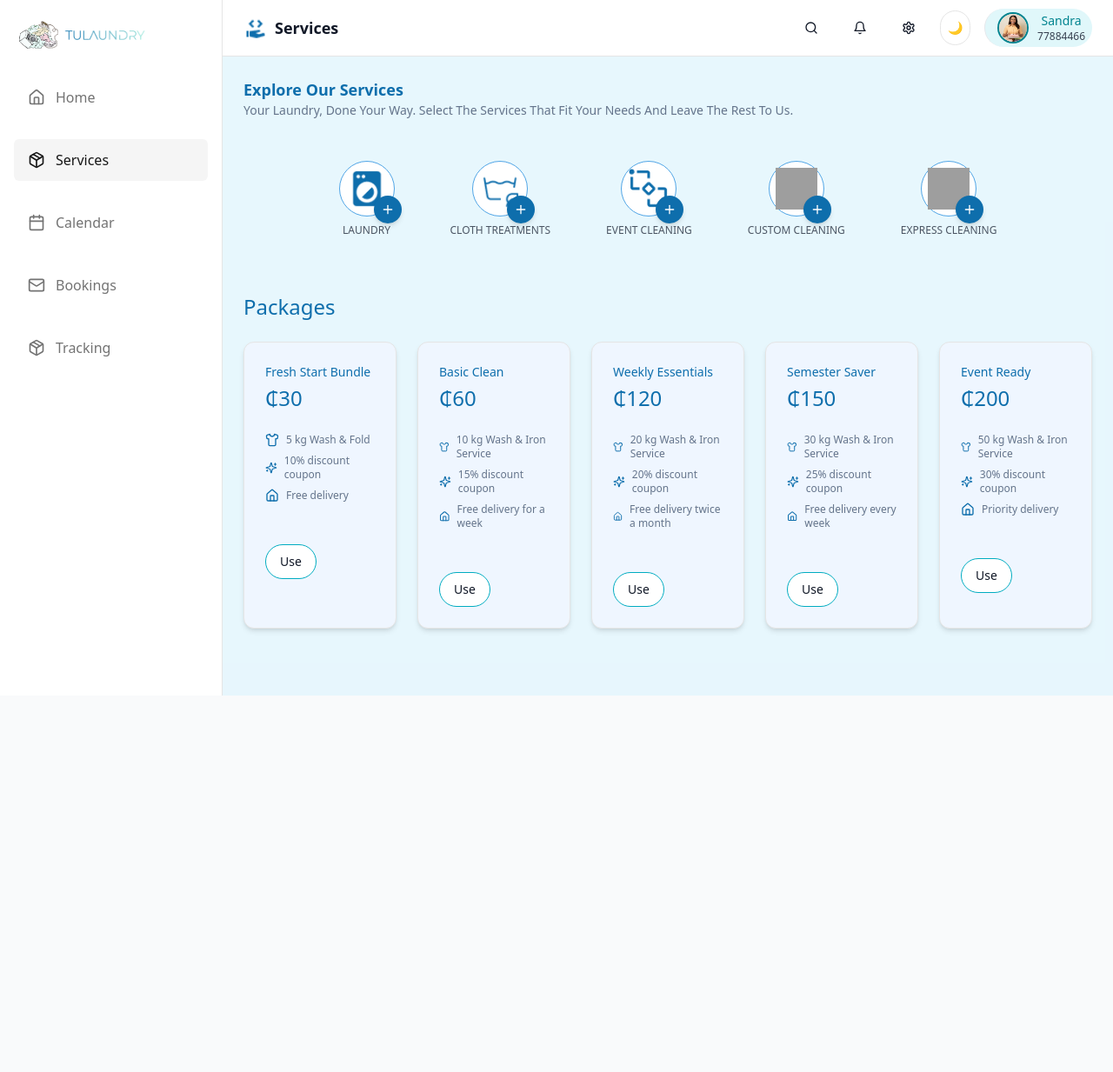
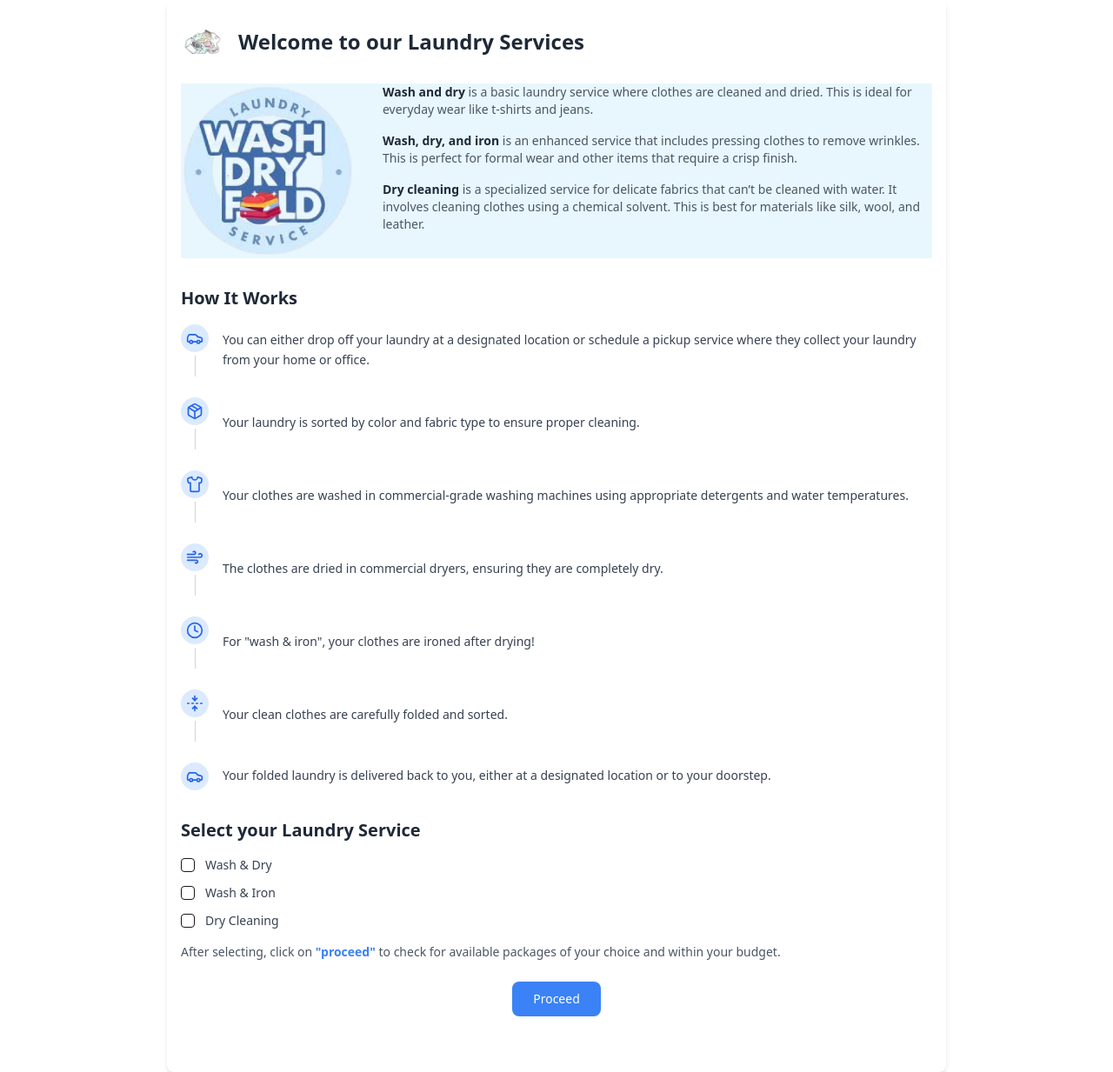
Before and after one commit to Aristocratjnr/Consumer-dashboard, a Next.js app: page / in a window 1280 px wide. Shown: the whole page at 87% size. Before the commit the page ends 800 px from the top, so only its background shows below. Built offline with nearby package versions, Linux system fonts and the light colour scheme; grey boxes are pictures that could not be loaded.

Commit message:
TP-65 : update LaundryService component add new service page with service descriptions and selection options

```diff
--- a/package.json
+++ b/package.json
@@ -12,6 +12,7 @@
     "@clerk/nextjs": "^6.4.1",
     "@radix-ui/react-accordion": "^1.2.1",
     "@radix-ui/react-avatar": "^1.1.1",
+    "@radix-ui/react-checkbox": "^1.1.2",
     "@radix-ui/react-dropdown-menu": "^2.1.2",
     "@radix-ui/react-scroll-area": "^1.2.1",
     "@radix-ui/react-slot": "^1.1.0",
--- /dev/null
+++ b/src/app/(dashboard)/LaundryService/page.tsx
@@ -0,0 +1,139 @@
+import Image from "next/image";
+import { Checkbox } from "@/components/ui/checkbox";
+import { Button } from "@/components/ui/button";
+import { Car, Package, Shirt, Wind, Clock, FoldVertical } from "lucide-react";
+
+export default function LaundryService() {
+  return (
+    <div className="container mx-auto px-4 py-8 max-w-4xl bg-white rounded-lg shadow-md">
+      {/* Title and Header Section */}
+      <header className="flex items-center mb-8">
+        <Image
+          src="/images/logo.png"
+          alt="Company Logo"
+          width={50}
+          height={50}
+          className="mr-4"
+        />
+        <h1 className="text-2xl font-bold text-center text-gray-800">
+          Welcome to our Laundry Services
+        </h1>
+      </header>
+
+      {/* Intro Section */}
+      <section className="flex flex-col md:flex-row items-center md:items-start mb-8 bg-teal-20">
+        {/* Left Image */}
+        <div className="flex-shrink-0 mb-6 md:mb-0 md:mr-8">
+          <Image
+            src="/images/laundry.png"
+            alt="Wash Dry Fold Services"
+            width={200}
+            height={200}
+            className="rounded-full"
+          />
+        </div>
+        {/* Right Text */}
+        <div>
+          <p className="text-sm text-gray-600 mb-4">
+            <strong className="text-gray-800">Wash and dry</strong> is a basic
+            laundry service where clothes are cleaned and dried. This is ideal
+            for everyday wear like t-shirts and jeans.
+          </p>
+          <p className="text-sm text-gray-600 mb-4">
+            <strong className="text-gray-800">Wash, dry, and iron</strong> is an
+            enhanced service that includes pressing clothes to remove wrinkles.
+            This is perfect for formal wear and other items that require a crisp
+            finish.
+          </p>
+          <p className="text-sm text-gray-600">
+            <strong className="text-gray-800">Dry cleaning</strong> is a
+            specialized service for delicate fabrics that can’t be cleaned with
+            water. It involves cleaning clothes using a chemical solvent. This
+            is best for materials like silk, wool, and leather.
+          </p>
+        </div>
+      </section>
+
+      {/* How It Works Section */}
+      <section className="mb-8">
+  <h2 className="text-xl font-bold mb-4 text-gray-800">How It Works</h2>
+  <div className="space-y-6">
+    {[
+      {
+        icon: Car,
+        text: "You can either drop off your laundry at a designated location or schedule a pickup service where they collect your laundry from your home or office.",
+      },
+      {
+        icon: Package,
+        text: "Your laundry is sorted by color and fabric type to ensure proper cleaning.",
+      },
+      {
+        icon: Shirt,
+        text: "Your clothes are washed in commercial-grade washing machines using appropriate detergents and water temperatures.",
+      },
+      {
+        icon: Wind,
+        text: "The clothes are dried in commercial dryers, ensuring they are completely dry.",
+      },
+      {
+        icon: Clock,
+        text: 'For "wash & iron", your clothes are ironed after drying!',
+      },
+      {
+        icon: FoldVertical,
+        text: "Your clean clothes are carefully folded and sorted.",
+      },
+      {
+        icon: Car,
+        text: "Your folded laundry is delivered back to you, either at a designated location or to your doorstep.",
+      },
+    ].map((step, index) => (
+      <div key={index} className="flex items-center gap-4">
+        {/* Icon Section */}
+        <div className="flex flex-col items-center">
+          <div className="w-8 h-8 flex items-center justify-center bg-blue-100 rounded-full">
+            <step.icon className="w-5 h-5 text-blue-600" />
+          </div>
+          {/* Vertical Line */}
+          {index < 6 && (
+            <div className="h-6 border-l border-gray-300 mt-1"></div>
+          )}
+        </div>
+        {/* Text Section */}
+        <p className="text-gray-700 text-sm leading-relaxed">{step.text}</p>
+      </div>
+    ))}
+  </div>
+</section>
+
+
+      {/* Select Laundry Service Section */}
+      <section className="mb-8">
+        <h2 className="text-xl font-bold mb-4 text-gray-800">Select your Laundry Service</h2>
+        <div className="space-y-3">
+          {["Wash & Dry", "Wash & Iron", "Dry Cleaning"].map((service, index) => (
+            <div key={index} className="flex items-center space-x-3">
+              <Checkbox id={`service-${index}`} />
+              <label
+                htmlFor={`service-${index}`}
+                className="text-sm font-medium text-gray-700"
+              >
+                {service}
+              </label>
+            </div>
+          ))}
+        </div>
+        <p className="text-gray-600 text-sm mt-4">
+          After selecting, click on{" "}
+          <span className="text-blue-500 font-semibold">"proceed"</span> to check for available packages of your choice and within your budget.
+        </p>
+
+        <div className="mt-6 text-center">
+          <Button className="bg-blue-500 hover:bg-blue-600 text-white px-6 py-2 rounded-lg">
+            Proceed
+          </Button>
+        </div>
+      </section>
+    </div>
+  );
+}
--- a/src/app/page.tsx
+++ b/src/app/page.tsx
@@ -6,11 +6,12 @@ import TrackingPage from "./(dashboard)/tracking/page";
 import Dashboard from "./(dashboard)/home/page";
 import Page from "./LandingPage/page";
 import ServicesPage from "./(dashboard)/services/page";
+import LaundryService from "./(dashboard)/LaundryService/page";
 
 const page = () => {
   return (
     <div className="min-h-screen bg-white">
-      <ServicesPage/>
+      <LaundryService/>
     </div>
   );
 };
--- /dev/null
+++ b/src/components/ui/checkbox.tsx
@@ -0,0 +1,30 @@
+"use client"
+
+import * as React from "react"
+import * as CheckboxPrimitive from "@radix-ui/react-checkbox"
+import { Check } from "lucide-react"
+
+import { cn } from "@/lib/utils"
+
+const Checkbox = React.forwardRef<
+  React.ElementRef<typeof CheckboxPrimitive.Root>,
+  React.ComponentPropsWithoutRef<typeof CheckboxPrimitive.Root>
+>(({ className, ...props }, ref) => (
+  <CheckboxPrimitive.Root
+    ref={ref}
+    className={cn(
+      "peer h-4 w-4 shrink-0 rounded-sm border border-primary ring-offset-background focus-visible:outline-none focus-visible:ring-2 focus-visible:ring-ring focus-visible:ring-offset-2 disabled:cursor-not-allowed disabled:opacity-50 data-[state=checked]:bg-primary data-[state=checked]:text-primary-foreground",
+      className
+    )}
+    {...props}
+  >
+    <CheckboxPrimitive.Indicator
+      className={cn("flex items-center justify-center text-current")}
+    >
+      <Check className="h-4 w-4" />
+    </CheckboxPrimitive.Indicator>
+  </CheckboxPrimitive.Root>
+))
+Checkbox.displayName = CheckboxPrimitive.Root.displayName
+
+export { Checkbox }
```
Also changed, not shown: public/images/laundry.png (added), src/app/(dashboard)/customers/[id]/page.tsx (deleted), src/app/(dashboard)/customers/page.tsx (deleted), src/app/auth/SignIn/page.tsx (renamed from src/app/(auth)/Signin/page.tsx), src/app/auth/SignUp/page.tsx (added), 1 other file (tests, documents, lock files or other folders).
